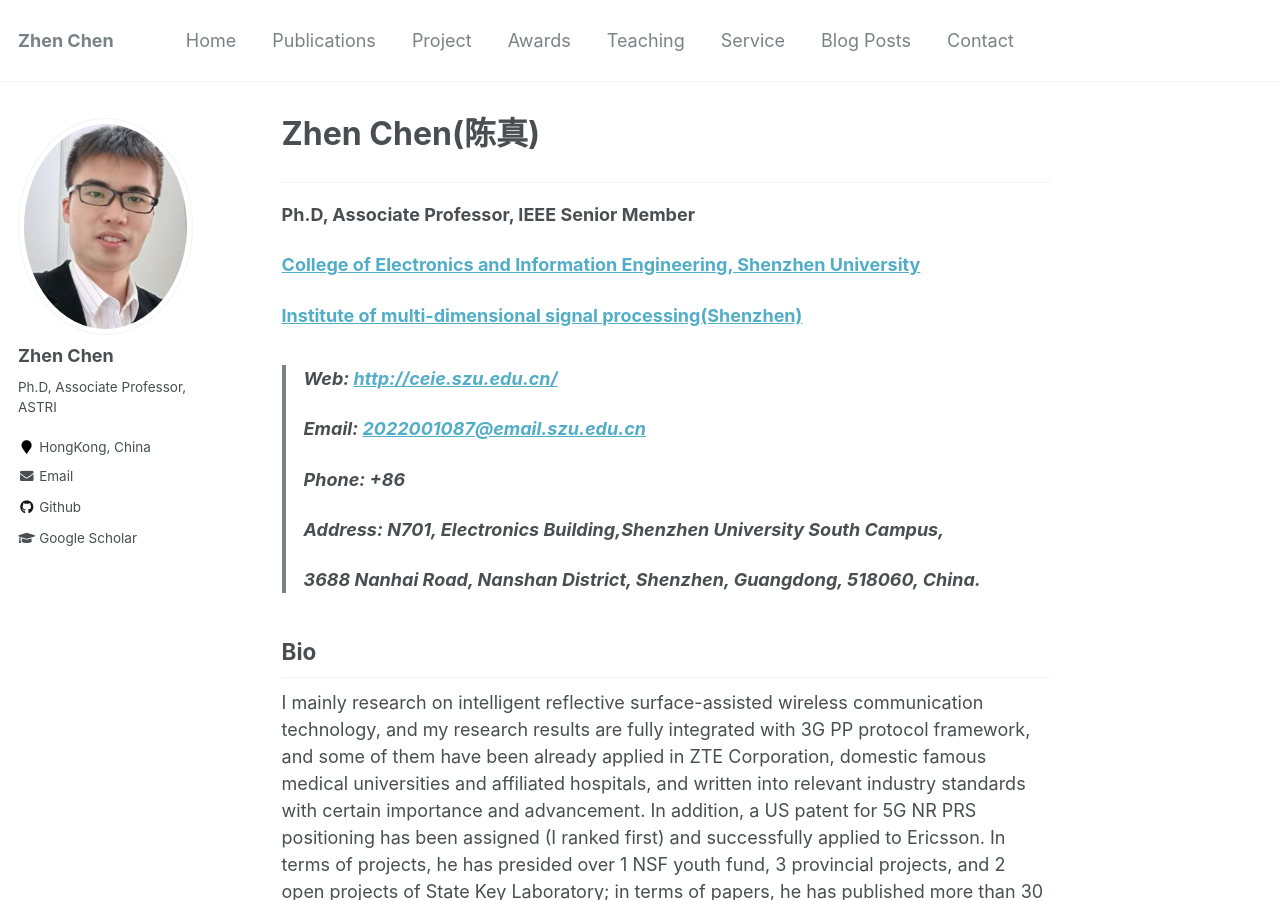
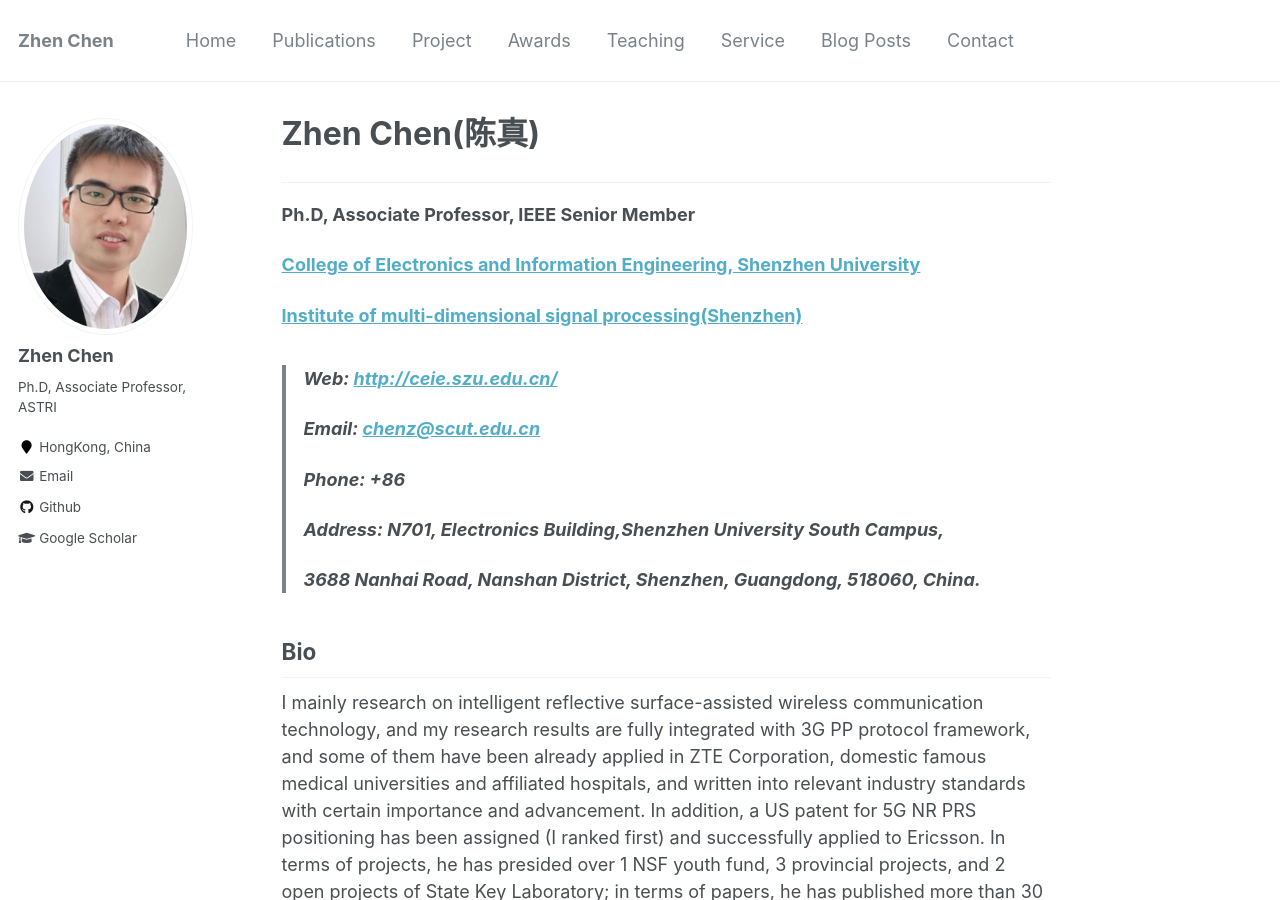
Before and after one commit to baile035/chenz_CV, a Jekyll site: the page built from _pages/about.md, in a window 1280 px wide and 900 px high. Built offline with Jekyll 4.4.1, drawn with Linux system fonts in a browser that asks for light colours.

Commit message:
Update about.md

```diff
--- a/_pages/about.md
+++ b/_pages/about.md
@@ -16,7 +16,7 @@ redirect_from:
 </html>
 
 ><p><b style="line-height:50%"> Web: <a href="http://ceie.szu.edu.cn/:">http://ceie.szu.edu.cn/</a> </b></p>
-><p><b style="line-height:50%"> Email: <a href="2022001087@email.szu.edu.cn">2022001087@email.szu.edu.cn</a></b> </p>
+><p><b style="line-height:50%"> Email: <a href="chenz@scut.edu.cn">chenz@scut.edu.cn</a></b> </p>
 ><p><b style="line-height:50%"> Phone: +86  </b></p>
 ><p><b width="50%" style="line-height:50%"> Address: N701, Electronics Building,Shenzhen University South Campus, </b> </p>
 ><p><b width="50%" style="line-height:50%">3688 Nanhai Road, Nanshan District, Shenzhen, Guangdong, 518060, China.  </b> </p>
```
